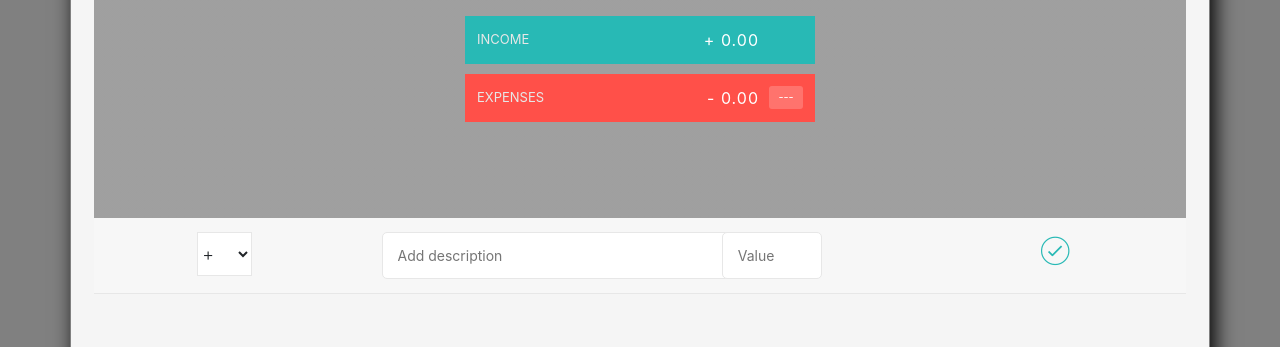
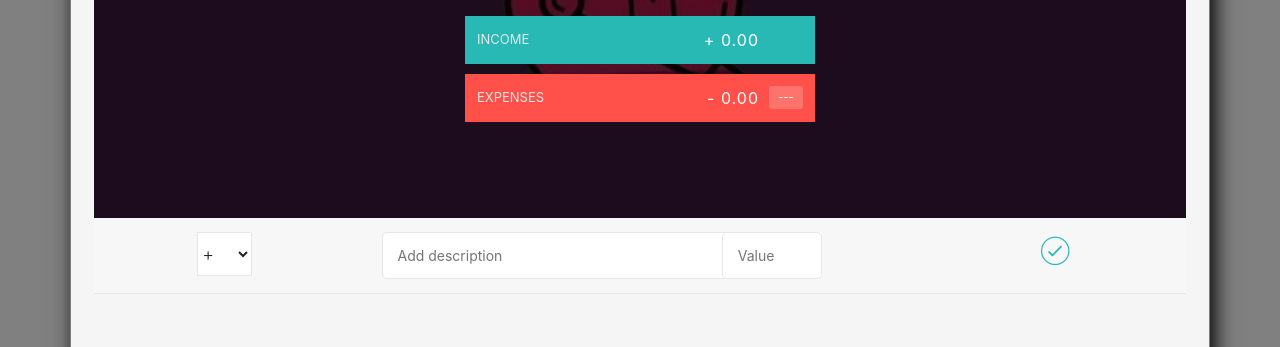
Before and after one commit to vipuldhurve/Budget-App, a plain HTML site: page index.html in a window 1280 px wide. Shown: the part 271-618 px from the top of the page. Drawn offline with nearby package versions, Linux system fonts and the light colour scheme.

Commit message:
Update style.css

```diff
--- a/style.css
+++ b/style.css
@@ -33,7 +33,7 @@ body {
 
 .top {
     height: 60vh;
-    background-image: linear-gradient(rgba(0, 0, 0, 0.35), rgba(0, 0, 0, 0.35)), url(/6-budgety/starter/back2.jpg);
+    background-image: linear-gradient(rgba(0, 0, 0, 0.35), rgba(0, 0, 0, 0.35)), url('back2.jpg');
     background-size: cover;
     background-position: center;
     position: relative;
```
